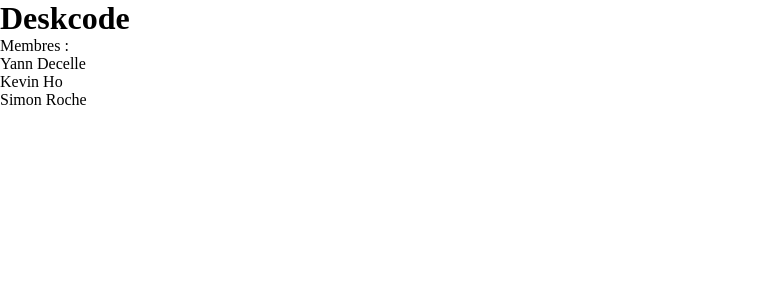
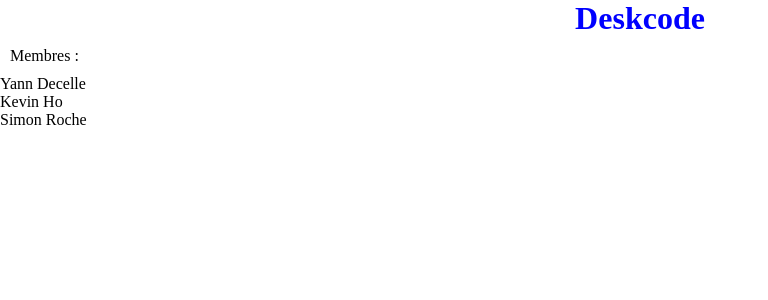
Before and after one commit to Simrche/DeskCode, a PHP site: page / in a window 1280 px wide. Shown: the top 300 px of the page, without its empty margins (0-768 px from the left). Run offline with PHP 8.4, Linux system fonts and the light colour scheme.

Commit message:
changer vite fais

```diff
--- a/css/style.css
+++ b/css/style.css
@@ -3,3 +3,14 @@
 	margin: 0px;
 	padding: 0px;
 }
+
+h1
+{
+	text-align: center;
+	color: blue;
+}
+
+p
+{
+	margin: 10px;
+}
```
